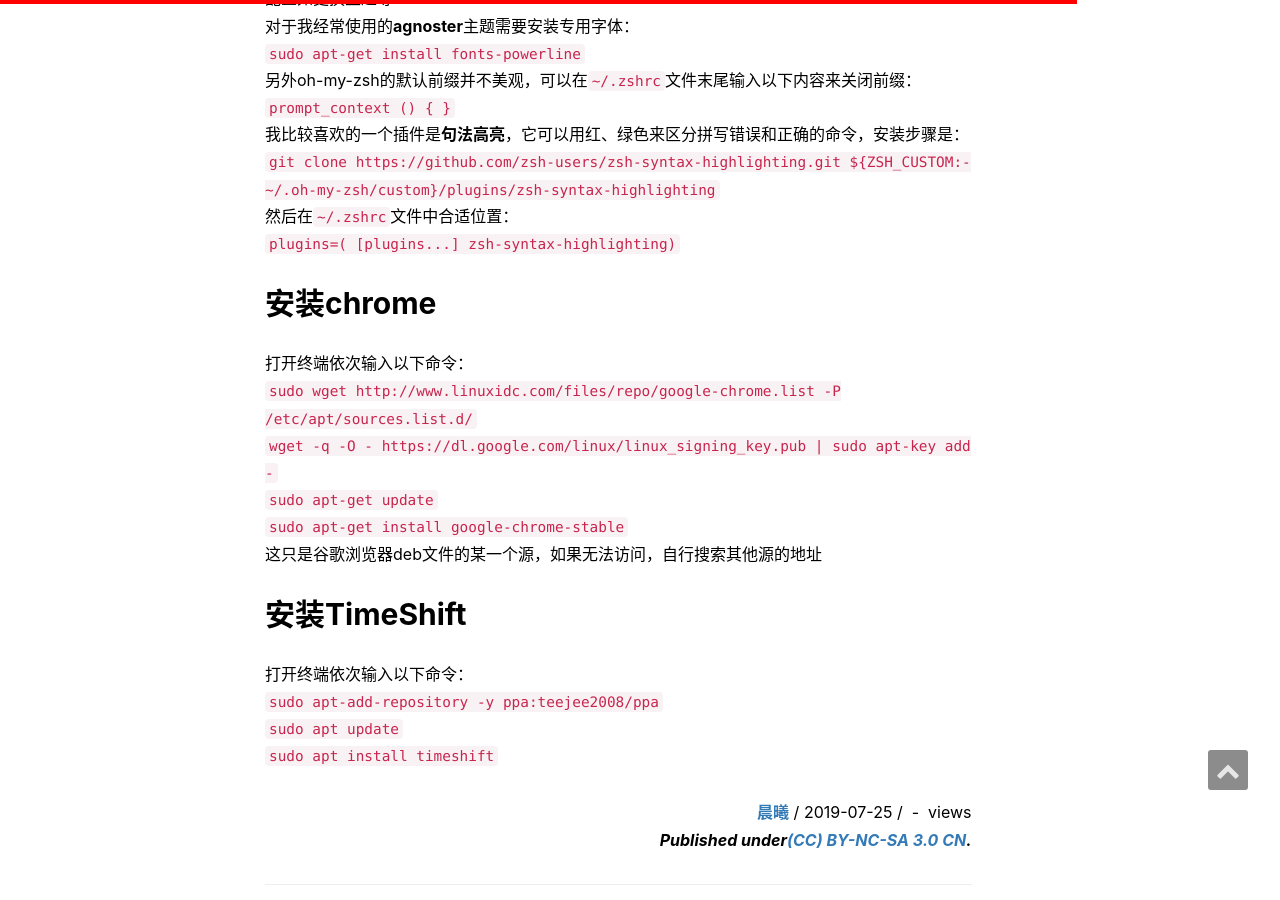
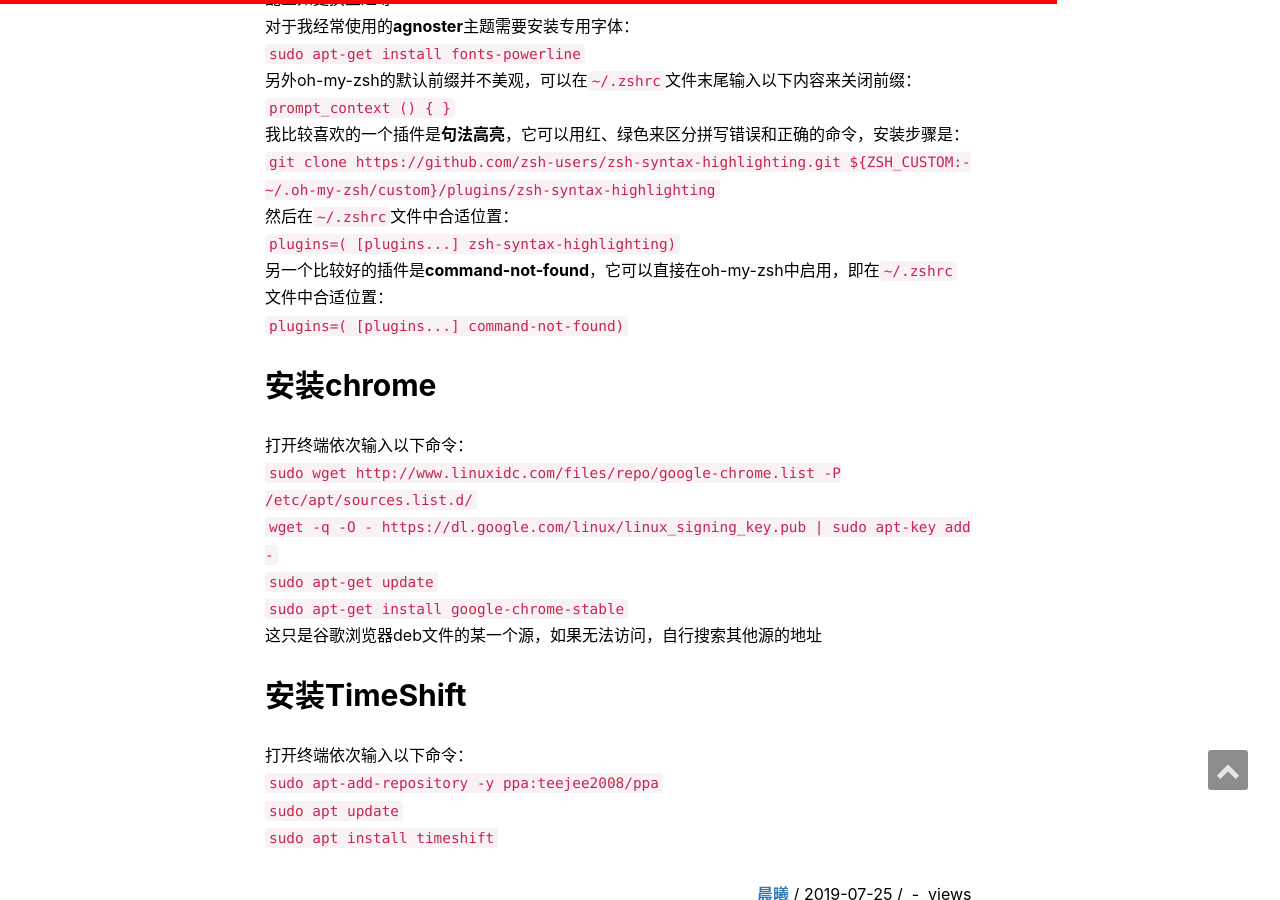
Before and after one commit to zfb132/zfb132.github.com, a Jekyll site: the page built from _posts/2019-07-25-ubuntu_config.md, in a window 1280 px wide and 900 px high, scrolled down 3497 px. Built offline with Jekyll 4.4.1, drawn with Linux system fonts in a browser that asks for light colours; nearby versions of some CDN libraries; comment, search, counter and statistics services are not loaded.

Commit message:
添加内容

```diff
--- a/_posts/2019-07-25-ubuntu_config.md
+++ b/_posts/2019-07-25-ubuntu_config.md
@@ -102,6 +102,8 @@ XDG_VIDEOS_DIR="$HOME/Videos"
 `git clone https://github.com/zsh-users/zsh-syntax-highlighting.git ${ZSH_CUSTOM:-~/.oh-my-zsh/custom}/plugins/zsh-syntax-highlighting`
 然后在`~/.zshrc`文件中合适位置：
 `plugins=( [plugins...] zsh-syntax-highlighting)`
+另一个比较好的插件是**command-not-found**，它可以直接在oh-my-zsh中启用，即在`~/.zshrc`文件中合适位置：
+`plugins=( [plugins...] command-not-found)`
 ## 安装chrome
 打开终端依次输入以下命令：
 `sudo wget http://www.linuxidc.com/files/repo/google-chrome.list -P /etc/apt/sources.list.d/`
```
